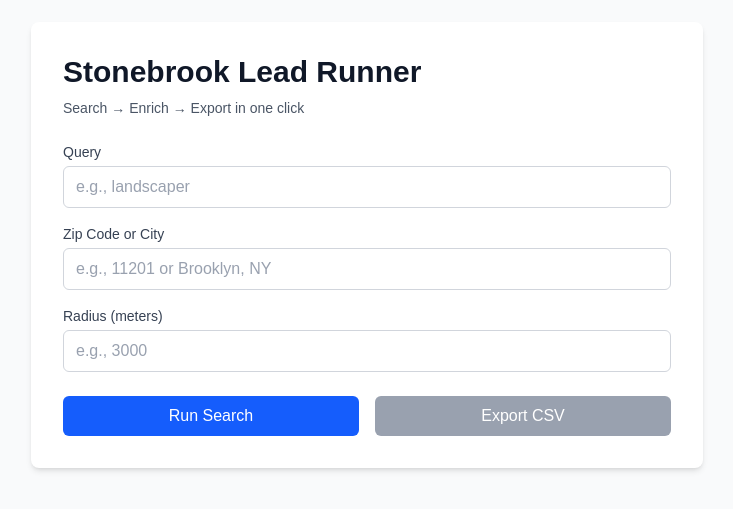
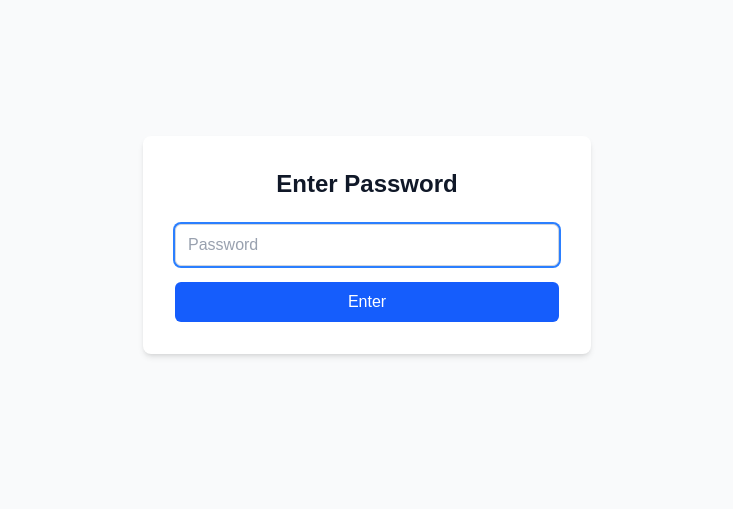
Before and after one commit to Bryan-G1thub/LeadRunner, a Next.js app in the folder website/: page / in a window 1280 px wide. Shown: the part 155-664 px from the top of the page, without its empty margins (273-1006 px from the left). Built offline with nearby package versions, Linux system fonts and the light colour scheme.

Commit message:
Add password gate using APP_ACCESS_PASSWORD env variable

```diff
--- /dev/null
+++ b/website/src/app/api/auth/check/route.ts
@@ -0,0 +1,32 @@
+import { NextResponse } from "next/server";
+
+/**
+ * POST /api/auth/check
+ *
+ * Input: { password: string }
+ *
+ * Returns: { authenticated: boolean }
+ */
+export async function POST(req: Request) {
+  try {
+    const { password } = await req.json();
+
+    const correctPassword = process.env.APP_ACCESS_PASSWORD;
+
+    if (!correctPassword) {
+      return NextResponse.json(
+        { error: "APP_ACCESS_PASSWORD environment variable is not configured" },
+        { status: 500 }
+      );
+    }
+
+    if (password === correctPassword) {
+      return NextResponse.json({ authenticated: true });
+    }
+
+    return NextResponse.json({ authenticated: false }, { status: 401 });
+  } catch (e: any) {
+    console.error("auth check error:", e);
+    return NextResponse.json({ error: String(e?.message || e) }, { status: 500 });
+  }
+}
--- a/website/src/app/page.tsx
+++ b/website/src/app/page.tsx
@@ -1,8 +1,12 @@
 "use client";
 
-import { useState } from "react";
+import { useState, useEffect } from "react";
 
 export default function Home() {
+  const [authenticated, setAuthenticated] = useState<boolean | null>(null);
+  const [password, setPassword] = useState("");
+  const [passwordError, setPasswordError] = useState<string | null>(null);
+  const [checkingAuth, setCheckingAuth] = useState(true);
   const [query, setQuery] = useState("");
   const [zipOrCity, setZipOrCity] = useState("");
   const [formattedAddress, setFormattedAddress] = useState<string | null>(null);
@@ -82,6 +86,49 @@ export default function Home() {
     setRadiusMeters(e.target.value);
     setError(null);
     setRunCompleted(false);
+  };
+
+  // Check authentication on mount
+  useEffect(() => {
+    const isAuthenticated = localStorage.getItem("app_authenticated") === "true";
+    setAuthenticated(isAuthenticated);
+    setCheckingAuth(false);
+  }, []);
+
+  const handlePasswordSubmit = async (e: React.FormEvent) => {
+    e.preventDefault();
+    setPasswordError(null);
+
+    if (!password.trim()) {
+      setPasswordError("Please enter a password");
+      return;
+    }
+
+    try {
+      const response = await fetch("/api/auth/check", {
+        method: "POST",
+        headers: { "Content-Type": "application/json" },
+        body: JSON.stringify({ password: password.trim() }),
+      });
+
+      const data = await response.json();
+
+      if (response.ok && data.authenticated) {
+        localStorage.setItem("app_authenticated", "true");
+        setAuthenticated(true);
+        setPassword("");
+      } else {
+        // Check for server error (e.g., missing env var)
+        if (data.error) {
+          setPasswordError(data.error);
+        } else {
+          setPasswordError("Incorrect password");
+        }
+        setPassword("");
+      }
+    } catch (e: any) {
+      setPasswordError("Authentication failed");
+    }
   };
 
   const geocodeLocation = async (): Promise<{ lat: number; lng: number } | null> => {
@@ -215,6 +262,46 @@ export default function Home() {
     }
   };
 
+  // Show password screen if not authenticated
+  if (checkingAuth) {
+    return (
+      <div className="min-h-screen bg-gray-50 flex items-center justify-center p-4">
+        <div className="text-gray-600">Loading...</div>
+      </div>
+    );
+  }
+
+  if (!authenticated) {
+    return (
+      <div className="min-h-screen bg-gray-50 flex items-center justify-center p-4">
+        <div className="bg-white rounded-lg shadow-md p-8 w-full max-w-md">
+          <h1 className="text-2xl font-bold text-gray-900 mb-6 text-center">Enter Password</h1>
+          <form onSubmit={handlePasswordSubmit} className="space-y-4">
+            <div>
+              <input
+                type="password"
+                value={password}
+                onChange={(e) => setPassword(e.target.value)}
+                className="w-full px-3 py-2 bg-white text-black placeholder:text-gray-400 border border-gray-300 rounded-md focus:outline-none focus:ring-2 focus:ring-blue-500"
+                placeholder="Password"
+                autoFocus
+              />
+              {passwordError && (
+                <p className="text-xs text-red-600 mt-1">{passwordError}</p>
+              )}
+            </div>
+            <button
+              type="submit"
+              className="w-full px-4 py-2 bg-blue-600 text-white rounded-md hover:bg-blue-700 font-medium"
+            >
+              Enter
+            </button>
+          </form>
+        </div>
+      </div>
+    );
+  }
+
   return (
     <div className="min-h-screen bg-gray-50 flex items-center justify-center p-4">
       <div className="bg-white rounded-lg shadow-md p-8 w-full max-w-2xl">
```
